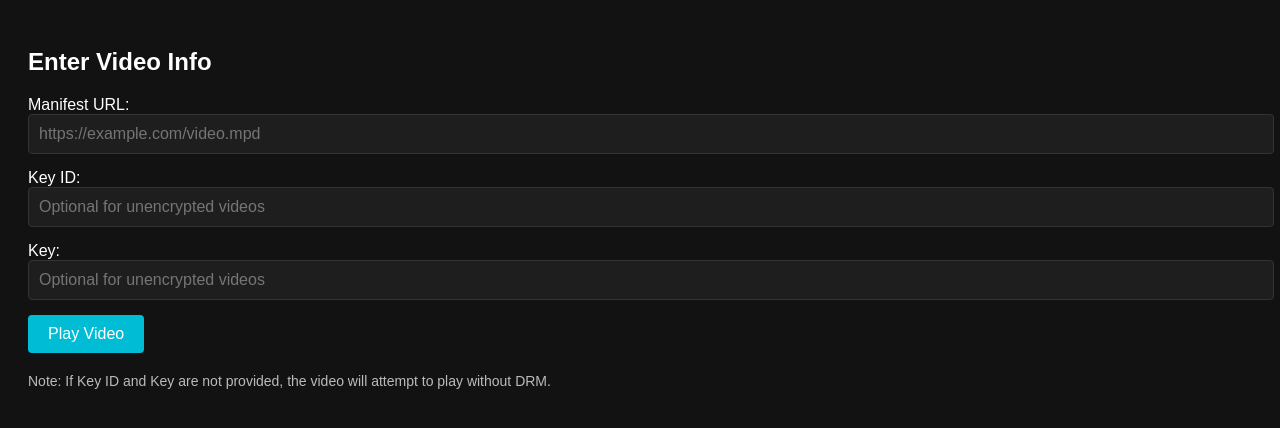
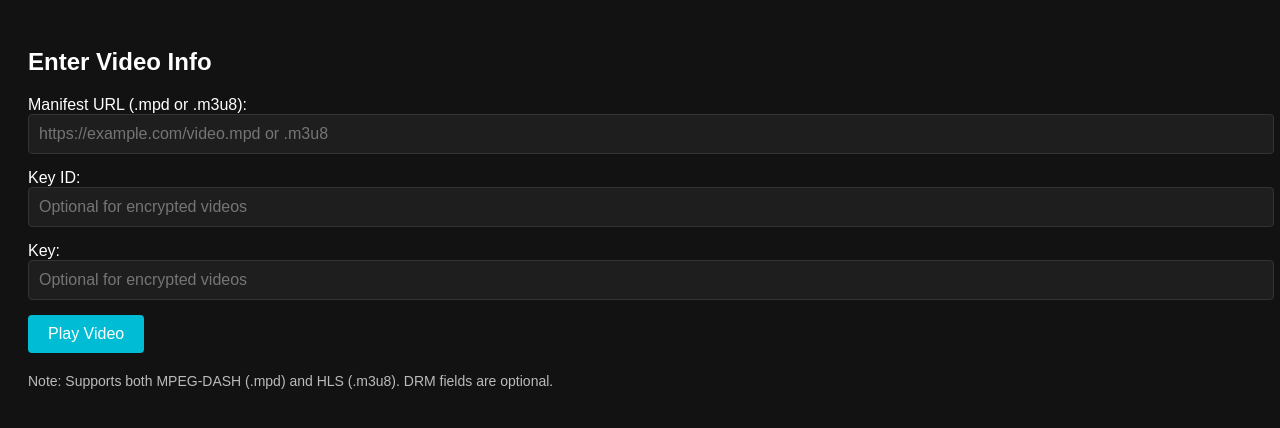
Before and after one commit to AIBOT0116/temp1, a plain HTML site: page index.html in a window 1280 px wide. Drawn offline with Linux system fonts and the light colour scheme.

Commit message:
update html v0.2

```diff
--- a/index.html
+++ b/index.html
@@ -58,22 +58,22 @@
     <h2>Enter Video Info</h2>
     <form id="videoForm">
         <label>
-            Manifest URL:
-            <input type="text" id="url" placeholder="https://example.com/video.mpd" required />
+            Manifest URL (.mpd or .m3u8):
+            <input type="text" id="url" placeholder="https://example.com/video.mpd or .m3u8" required />
         </label>
         <label>
             Key ID:
-            <input type="text" id="keyId" placeholder="Optional for unencrypted videos" />
+            <input type="text" id="keyId" placeholder="Optional for encrypted videos" />
         </label>
         <label>
             Key:
-            <input type="text" id="key" placeholder="Optional for unencrypted videos" />
+            <input type="text" id="key" placeholder="Optional for encrypted videos" />
         </label>
         <button type="submit">Play Video</button>
     </form>
 
     <div class="note">
-        Note: If Key ID and Key are not provided, the video will attempt to play without DRM.
+        Note: Supports both MPEG-DASH (.mpd) and HLS (.m3u8). DRM fields are optional.
     </div>
 
     <script>
@@ -83,7 +83,6 @@
             const keyId = document.getElementById('keyId').value.trim();
             const key = document.getElementById('key').value.trim();
 
-            // Build query string manually, no encoding
             let query = `play.html?url=${url}`;
             if (keyId && key) {
                 query += `&keyId=${keyId}&key=${key}`;
```
